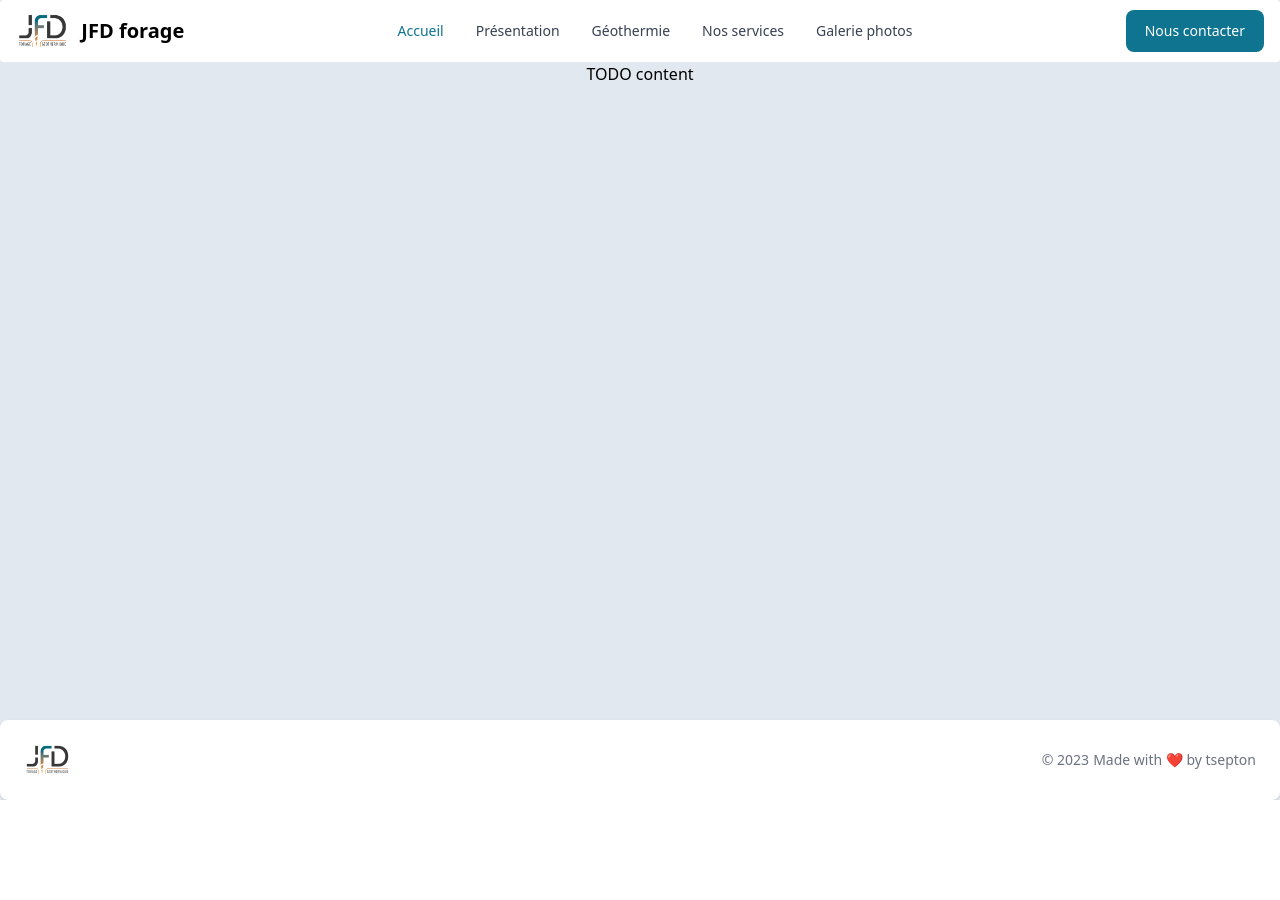
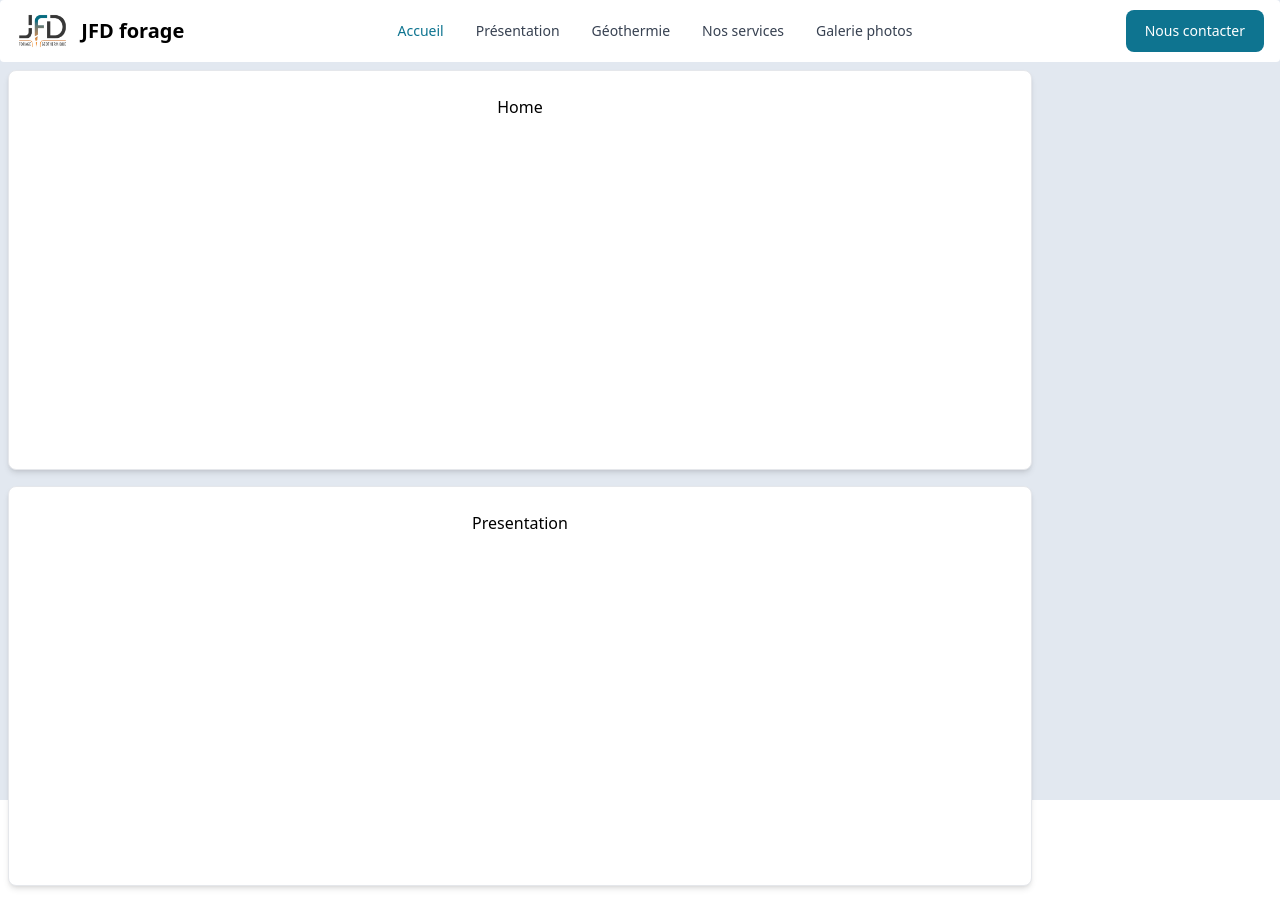
Before and after one commit to tsepton/jfdforage, a Next.js app: page / in a window 1280 px wide. Shown: the top 900 px of the page. Before the commit the page ends 800 px from the top, so only its background shows below. Built offline with nearby package versions, Linux system fonts and the light colour scheme.

Commit message:
Add sections

```diff
--- a/src/pages/index.tsx
+++ b/src/pages/index.tsx
@@ -1,8 +1,19 @@
+import ContactSection from "@/section/contaxt";
+import GeothermalSection from "@/section/geothermal";
+import HomeSection from "@/section/home";
+import PhotoSection from "@/section/photo";
+import PresentationSection from "@/section/presentation";
+import ServiceSection from "@/section/services";
 
 export default function Home(props: any) {
   return (
-    <>
-      <div>TODO content</div>
-    </>
+    <div className="flex flex-col justify-center">
+      <HomeSection />
+      <PresentationSection />
+      <GeothermalSection />
+      <ServiceSection />
+      <PhotoSection />
+      <ContactSection />
+    </div>
   );
 }
--- /dev/null
+++ b/src/section/contaxt.tsx
@@ -0,0 +1,12 @@
+import SectionCard from "@/components/section_card";
+import Section from "../components/section";
+
+export default function ContactSection(props: any) {
+    return (
+        <Section>
+            <SectionCard>
+                Contact
+            </SectionCard>
+        </Section>
+    );
+}
--- /dev/null
+++ b/src/section/geothermal.tsx
@@ -0,0 +1,12 @@
+import SectionCard from "@/components/section_card";
+import Section from "../components/section";
+
+export default function GeothermalSection(props: any) {
+    return (
+        <Section>
+            <SectionCard>
+                Geothermal
+            </SectionCard>
+        </Section>
+    );
+}
--- /dev/null
+++ b/src/section/home.tsx
@@ -0,0 +1,12 @@
+import SectionCard from "@/components/section_card";
+import Section from "../components/section";
+
+export default function HomeSection(props: any) {
+    return (
+        <Section>
+            <SectionCard>
+                Home
+            </SectionCard>
+        </Section>
+    );
+}
--- /dev/null
+++ b/src/section/photo.tsx
@@ -0,0 +1,12 @@
+import SectionCard from "@/components/section_card";
+import Section from "../components/section";
+
+export default function PhotoSection(props: any) {
+    return (
+        <Section>
+            <SectionCard>
+                Photo
+            </SectionCard>
+        </Section>
+    );
+}
--- /dev/null
+++ b/src/section/presentation.tsx
@@ -0,0 +1,12 @@
+import SectionCard from "@/components/section_card";
+import Section from "../components/section";
+
+export default function PresentationSection(props: any) {
+    return (
+        <Section>
+            <SectionCard>
+                Presentation
+            </SectionCard>
+        </Section>
+    );
+}
--- /dev/null
+++ b/src/section/services.tsx
@@ -0,0 +1,12 @@
+import SectionCard from "@/components/section_card";
+import Section from "../components/section";
+
+export default function ServiceSection(props: any) {
+    return (
+        <Section>
+            <SectionCard>
+                Service
+            </SectionCard>
+        </Section>
+    );
+}
```
